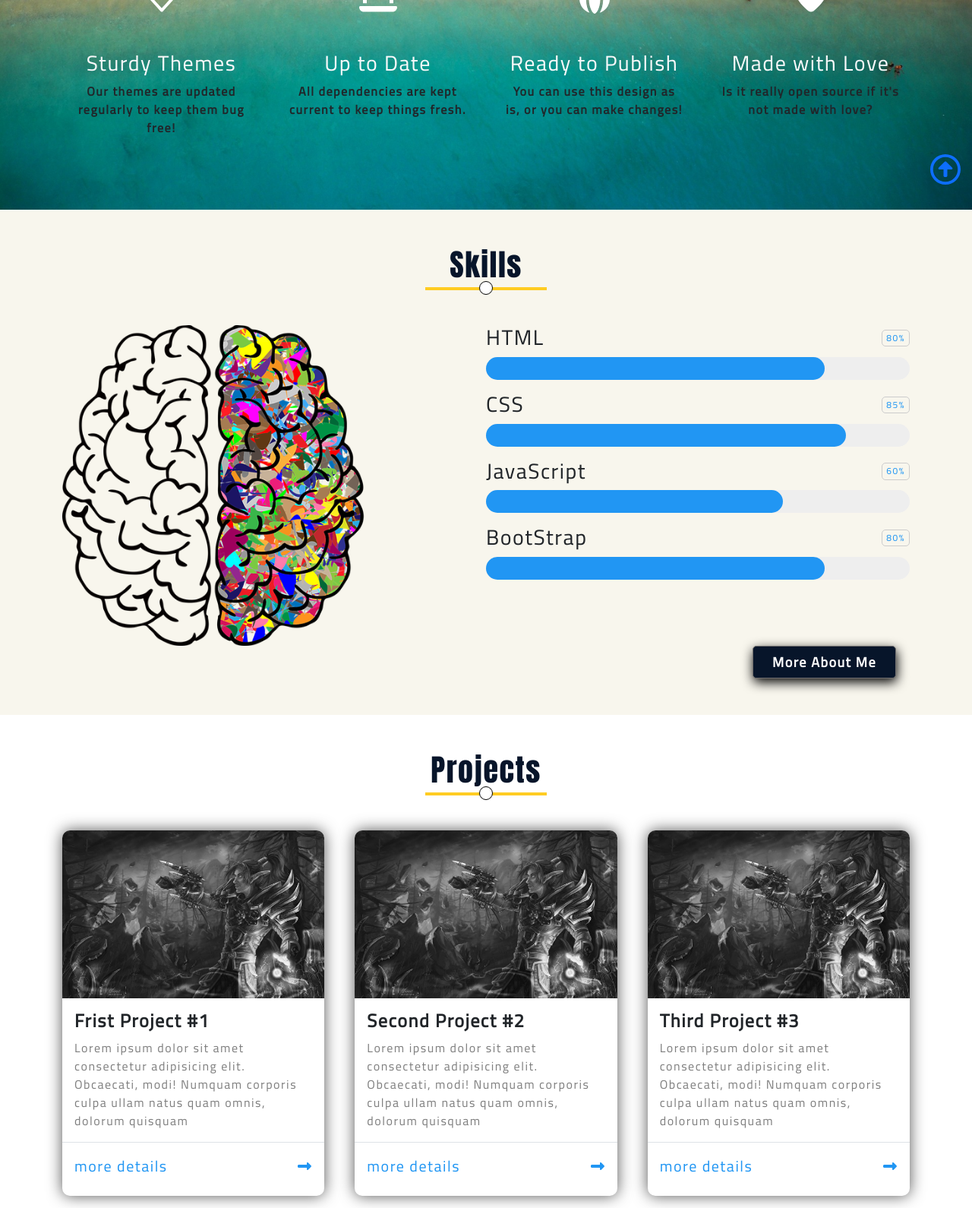
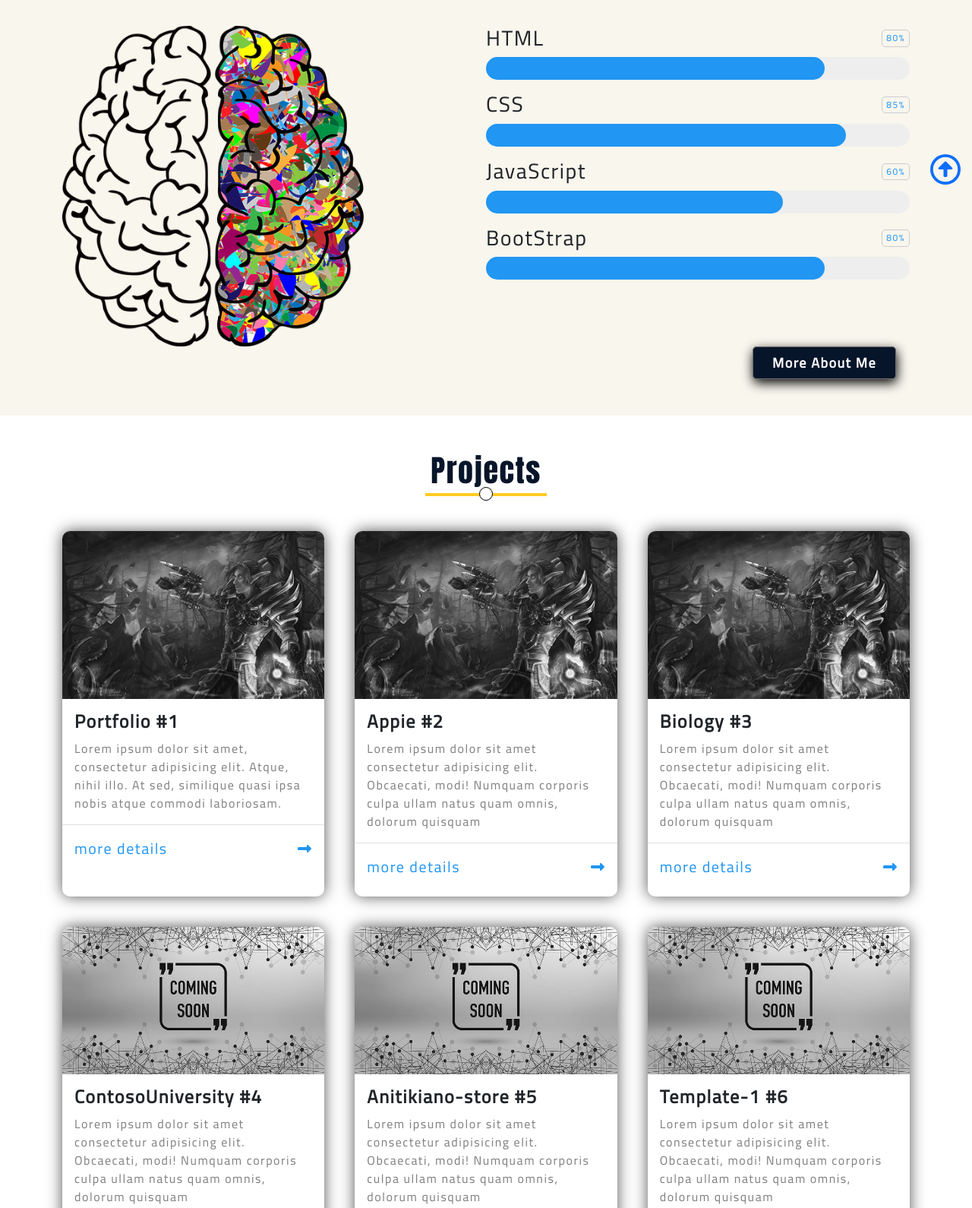
Before and after one commit to BelalAbdelbaset/portfolio, a plain HTML site: page index.html in a window 1280 px wide. Shown: the part 536-2126 px from the top of the page at 76% size. Drawn offline with nearby package versions, Linux system fonts and the light colour scheme; a web font is replaced by a local one.

Commit message:
Update index.html

```diff
--- a/index.html
+++ b/index.html
@@ -1,14 +1,25 @@
 <!DOCTYPE html>
 <html lang="en">
+
 <head>
   <meta charset="UTF-8">
   <meta http-equiv="X-UA-Compatible" content="IE=edge">
   <meta name="viewport" content="width=device-width, initial-scale=1.0">
   <!--Google Fonts-->
-    <link rel="preconnect" href="https://fonts.googleapis.com"><link rel="preconnect" href="https://fonts.gstatic.com" crossorigin><link href="https://fonts.googleapis.com/css2?family=Cairo&family=Inter:wght@100;400&family=Work+Sans:wght@600;800&display=swap" rel="stylesheet">
-    <link rel="preconnect" href="https://fonts.googleapis.com"><link rel="preconnect" href="https://fonts.gstatic.com" crossorigin><link href="https://fonts.googleapis.com/css2?family=Anton&display=swap" rel="stylesheet">
-    <link rel="preconnect" href="https://fonts.googleapis.com"><link rel="preconnect" href="https://fonts.gstatic.com" crossorigin><link href="https://fonts.googleapis.com/css2?family=Anton&family=Yanone+Kaffeesatz&display=swap" rel="stylesheet">
-    <link rel="preconnect" href="https://fonts.googleapis.com"><link rel="preconnect" href="https://fonts.gstatic.com" crossorigin><link href="https://fonts.googleapis.com/css2?family=Pacifico&display=swap" rel="stylesheet">
+  <link rel="preconnect" href="https://fonts.googleapis.com">
+  <link rel="preconnect" href="https://fonts.gstatic.com" crossorigin>
+  <link
+    href="https://fonts.googleapis.com/css2?family=Cairo&family=Inter:wght@100;400&family=Work+Sans:wght@600;800&display=swap"
+    rel="stylesheet">
+  <link rel="preconnect" href="https://fonts.googleapis.com">
+  <link rel="preconnect" href="https://fonts.gstatic.com" crossorigin>
+  <link href="https://fonts.googleapis.com/css2?family=Anton&display=swap" rel="stylesheet">
+  <link rel="preconnect" href="https://fonts.googleapis.com">
+  <link rel="preconnect" href="https://fonts.gstatic.com" crossorigin>
+  <link href="https://fonts.googleapis.com/css2?family=Anton&family=Yanone+Kaffeesatz&display=swap" rel="stylesheet">
+  <link rel="preconnect" href="https://fonts.googleapis.com">
+  <link rel="preconnect" href="https://fonts.gstatic.com" crossorigin>
+  <link href="https://fonts.googleapis.com/css2?family=Pacifico&display=swap" rel="stylesheet">
   <link rel="preconnect" href="https://fonts.googleapis.com">
   <link rel="preconnect" href="https://fonts.gstatic.com" crossorigin>
   <link href="https://fonts.googleapis.com/css2?family=Holtwood+One+SC&display=swap" rel="stylesheet">
@@ -22,6 +33,7 @@
   <link rel="stylesheet" href="CSS/main-stylesheet.css">
   <title>Belal</title>
 </head>
+
 <body>
   <!--start navbar-->
   <div class="navbar navbar-expand-lg sticky-top p-0 " id="navbar">
@@ -30,7 +42,8 @@
       <a class="logo text-light text-uppercase pe-lg-4 fs-4" href="#">
         belal
       </a>
-            <button class="navbar-toggler" type="button" data-bs-toggle="collapse" data-bs-target="#main" aria-controls="main" aria-expanded="false" aria-label="Toggle navigation">
+      <button class="navbar-toggler" type="button" data-bs-toggle="collapse" data-bs-target="#main" aria-controls="main"
+        aria-expanded="false" aria-label="Toggle navigation">
         <i class="fa-solid fa-bars"></i>
       </button>
       <div class="collapse navbar-collapse" id="main">
@@ -95,52 +108,22 @@
     <a href="#"><i class="fa-regular fa-circle-up"></i></a>
   </div>
   <!--End navbar-->
+
   <!--start Landing-->
   <div class="landing pt-5 pb-5" id="landing">
     <div class="container">
       <div class="content">
         <div class="info">
+          <!--Name-->
           <h1>
-               <span class="activeH">H</span><span>e</span><span>l</span><span>l</span><span>o</span><span> , </span><span>I</span><span>'</span><span>m</span><span class="activeH"> B</span><span>e</span><span>l</span><span>a</span><span>l</span>
+            <span class="activeH">H</span><span>e</span><span>l</span><span>l</span><span>o</span><span> ,
+            </span><span>I</span><span>'</span><span>m</span><span class="activeH">
+              B</span><span>e</span><span>l</span><span>a</span><span>l</span>
           </h1>
+          <!--About me button-->
           <a class="about-btn m-5" href="Pages/about-me.html">About Me</a>
         </div>
-          <!--start about-service-->
-          <div class="services pt-lg-5 pb-lg-5" id="services">
-            <div class="container pt-5">
-              <div class="srv row gx-4 gx-lg-5 mt-5">
-                <!--srv 1-->
-                <div class="col-lg-3 col-md-6 text-center">
-                          <i class="fa-regular fa-gem mb-5 fs-1"></i>
-                          <h3 class="mb-2 text-light">Sturdy Themes</h3>
-                          <p class="srv-taxt mb-0 fw-bold">Our themes are updated regularly to keep them bug free!</p>
       </div>
-
-                <!--srv 2-->
-                <div class=" col-lg-3 col-md-6 text-center">
-                          <i class="fa-solid fa-laptop  mb-5 fs-1"></i>
-                          <h3 class="mb-2 text-light">Up to Date</h3>
-                          <p class="srv-taxt mb-0 fw-bold">All dependencies are kept current to keep things fresh.</p>
-                </div>
-
-                <!--srv 3-->
-                <div class=" col-lg-3 col-md-6 text-center">
-                          <i class="fa-solid fa-globe mb-5 fs-1"></i>
-                          <h3 class="mb-2 text-light">Ready to Publish</h3>
-                          <p class="srv-taxt mb-0 fw-bold">You can use this design as is, or you can make changes!</p>
-                </div>
-
-                <!--srv 4-->
-                <div class=" col-lg-3 col-md-6 text-center">
-                          <i class="fa-solid fa-heart mb-5 fs-1"></i>
-                          <h3 class="mb-2 text-light">Made with Love</h3>
-                          <p class="srv-taxt mb-0 fw-bold">Is it really open source if it's not made with love?</p>
-                </div>
-              </div>
-            </div>
-          </div>
-        </div>
-          <!--End about-service-->
     </div>
   </div>
   <!--End Landing-->
@@ -187,95 +170,103 @@
     <h2 class="main-title">Projects</h2>
     <div class="container pt-5">
       <!--Box 1-->
-          <div class="box ">
-             <img class="img-fluid"src="Images/box-1.jpg" alt="">
+      <div class="box">
+        <img class="img-fluid" src="Images/box-1.jpg" alt="">
         <div class="box-info p-2">
-              <h1 class="fs-4 m-2 fw-bold">Frist Project #1</h1>
-              <p class="m-2 text-black-50">Lorem ipsum dolor sit amet consectetur adipisicing elit. Obcaecati, modi! Numquam corporis culpa ullam natus quam omnis, dolorum quisquam </p>
+          <h1 class="fs-4 m-2 fw-bold">Portfolio #1</h1>
+          <p class="m-2 text-black-50">Lorem ipsum dolor sit amet, consectetur adipisicing elit. Atque, nihil illo. At
+            sed, similique quasi ipsa nobis atque commodi laboriosam.</p>
         </div>
-            <div class="more-btn border-top mb-2 p-3 d-flex  justify-content-between align-items-center">
-              <a class="fs-5" href="#">more details</a>
+        <div class="more-btn border-top mb-2 p-3 d-flex justify-content-between align-items-center ">
+          <a class="fs-5" href="https://belalabdelbaset.github.io/portfolio/">more details</a>
           <i class="fas fa-long-arrow-alt-right"></i>
         </div>
       </div>
       <!--Box 2-->
       <div class="box ">
-            <img class="img-fluid "src="Images/box-1.jpg" alt="">
+        <img class="img-fluid " src="Images/box-1.jpg" alt="">
         <div class="box-info p-2">
-            <h1 class="fs-4 m-2 fw-bold">Second Project #2</h1>
-            <p class="m-2 text-black-50">Lorem ipsum dolor sit amet consectetur adipisicing elit. Obcaecati, modi! Numquam corporis culpa ullam natus quam omnis, dolorum quisquam </p>
+          <h1 class="fs-4 m-2 fw-bold">Appie #2</h1>
+          <p class="m-2 text-black-50">Lorem ipsum dolor sit amet consectetur adipisicing elit. Obcaecati, modi! Numquam
+            corporis culpa ullam natus quam omnis, dolorum quisquam </p>
         </div>
         <div class="more-btn border-top mb-2 p-3 d-flex  justify-content-between align-items-center">
-            <a class="fs-5" href="#">more details</a>
+          <a class="fs-5" href="https://belalabdelbaset.github.io/appie/">more details</a>
           <i class="fas fa-long-arrow-alt-right"></i>
         </div>
       </div>
       <!--Box 3-->
       <div class="box ">
-            <img class="img-fluid "src="Images/box-1.jpg" alt="">
+        <img class="img-fluid " src="Images/box-1.jpg" alt="">
         <div class="box-info p-2">
-            <h1 class="fs-4 m-2 fw-bold">Third Project #3</h1>
-            <p class="m-2 text-black-50">Lorem ipsum dolor sit amet consectetur adipisicing elit. Obcaecati, modi! Numquam corporis culpa ullam natus quam omnis, dolorum quisquam </p>
+          <h1 class="fs-4 m-2 fw-bold">Biology #3</h1>
+          <p class="m-2 text-black-50">Lorem ipsum dolor sit amet consectetur adipisicing elit. Obcaecati, modi! Numquam
+            corporis culpa ullam natus quam omnis, dolorum quisquam </p>
         </div>
         <div class="more-btn border-top mb-2 p-3 d-flex  justify-content-between align-items-center">
-            <a class="fs-5" href="#">more details</a>
+          <a class="fs-5" href="https://belalabdelbaset.github.io/Biology/">more details</a>
           <i class="fas fa-long-arrow-alt-right"></i>
         </div>
       </div>
       <!--Box 4-->
       <div class="box ">
-            <img class="soon img-fluid "src="Images/coming-soon.jpg" alt="">
+        <img class="img-fluid " src="Images/coming-soon.jpg" alt="">
         <div class="box-info p-2">
-            <h1 class="fs-4 m-2 fw-bold">Forth Project #4</h1>
-            <p class="m-2 text-black-50">Lorem ipsum dolor sit amet consectetur adipisicing elit. Obcaecati, modi! Numquam corporis culpa ullam natus quam omnis, dolorum quisquam </p>
+          <h1 class="fs-4 m-2 fw-bold">ContosoUniversity #4</h1>
+          <p class="m-2 text-black-50">Lorem ipsum dolor sit amet consectetur adipisicing elit. Obcaecati, modi! Numquam
+            corporis culpa ullam natus quam omnis, dolorum quisquam </p>
         </div>
         <div class="more-btn border-top mb-2 p-3 d-flex  justify-content-between align-items-center">
-            <a class="fs-5" href="#">more details</a>
+          <a class="fs-5" href="https://github.com/BelalAbdelbaset/ContosoUniversity">more details</a>
           <i class="fas fa-long-arrow-alt-right"></i>
         </div>
       </div>
       <!--Box 5-->
       <div class="box ">
-            <img class="soon img-fluid "src="Images/coming-soon.jpg" alt="">
+        <img class="img-fluid " src="Images/coming-soon.jpg" alt="">
         <div class="box-info p-2">
-            <h1 class="fs-4 m-2 fw-bold">Fifth Project #5</h1>
-            <p class="m-2 text-black-50">Lorem ipsum dolor sit amet consectetur adipisicing elit. Obcaecati, modi! Numquam corporis culpa ullam natus quam omnis, dolorum quisquam </p>
+          <h1 class="fs-4 m-2 fw-bold">Anitikiano-store #5</h1>
+          <p class="m-2 text-black-50">Lorem ipsum dolor sit amet consectetur adipisicing elit. Obcaecati, modi! Numquam
+            corporis culpa ullam natus quam omnis, dolorum quisquam </p>
         </div>
         <div class="more-btn border-top mb-2 p-3 d-flex  justify-content-between align-items-center">
-            <a class="fs-5" href="#">more details</a>
+          <a class="fs-5" href="https://belalabdelbaset.github.io/anitikiano-store/">more details</a>
           <i class="fas fa-long-arrow-alt-right"></i>
         </div>
       </div>
       <!--Box 6-->
       <div class="box ">
-            <img class="soon img-fluid "src="Images/coming-soon.jpg" alt="">
+        <img class="img-fluid " src="Images/coming-soon.jpg" alt="">
         <div class="box-info p-2">
-            <h1 class="fs-4 m-2 fw-bold">Sixth Project #6</h1>
-            <p class="m-2 text-black-50">Lorem ipsum dolor sit amet consectetur adipisicing elit. Obcaecati, modi! Numquam corporis culpa ullam natus quam omnis, dolorum quisquam </p>
+          <h1 class="fs-4 m-2 fw-bold">Template-1 #6</h1>
+          <p class="m-2 text-black-50">Lorem ipsum dolor sit amet consectetur adipisicing elit. Obcaecati, modi! Numquam
+            corporis culpa ullam natus quam omnis, dolorum quisquam </p>
         </div>
         <div class="more-btn border-top mb-2 p-3 d-flex  justify-content-between align-items-center">
-            <a class="fs-5" href="#">more details</a>
+          <a class="fs-5" href="https://github.com/BelalAbdelbaset/Template-1">more details</a>
           <i class="fas fa-long-arrow-alt-right"></i>
         </div>
       </div>
       <!--Box 7-->
       <div class="box ">
-            <img class="soon img-fluid "src="Images/coming-soon.jpg" alt="">
+        <img class="soon img-fluid " src="Images/coming-soon.jpg" alt="">
         <div class="box-info p-2">
-            <h1 class="fs-4 m-2 fw-bold">Seventh Project #7</h1>
-            <p class="m-2 text-black-50">Lorem ipsum dolor sit amet consectetur adipisicing elit. Obcaecati, modi! Numquam corporis culpa ullam natus quam omnis, dolorum quisquam </p>
+          <h1 class="fs-4 m-2 fw-bold">A.Space #7</h1>
+          <p class="m-2 text-black-50">Lorem ipsum dolor sit amet consectetur adipisicing elit. Obcaecati, modi! Numquam
+            corporis culpa ullam natus quam omnis, dolorum quisquam </p>
         </div>
         <div class="more-btn border-top mb-2 p-3 d-flex  justify-content-between align-items-center">
-            <a class="fs-5" href="#">more details</a>
+          <a class="fs-5" href="https://belalabdelbaset.github.io/A.Space/">more details</a>
           <i class="fas fa-long-arrow-alt-right"></i>
         </div>
       </div>
       <!--Box 8-->
       <div class="box">
-            <img class="soon img-fluid"src="Images/coming-soon.jpg" alt="">
+        <img class="soon img-fluid" src="Images/coming-soon.jpg" alt="">
         <div class="box-info p-2">
           <h1 class="fs-4 m-2 fw-bold">Eighth Project #8</h1>
-            <p class="m-2 text-black-50">Lorem ipsum dolor sit amet consectetur adipisicing elit. Obcaecati, modi! Numquam corporis culpa ullam natus quam omnis, dolorum quisquam </p>
+          <p class="m-2 text-black-50">Lorem ipsum dolor sit amet consectetur adipisicing elit. Obcaecati, modi! Numquam
+            corporis culpa ullam natus quam omnis, dolorum quisquam </p>
         </div>
         <div class="more-btn border-top mb-2 p-3 d-flex  justify-content-between align-items-center">
           <a class="fs-5" href="#">more details</a>
@@ -297,7 +288,9 @@
         <div class="blog-info col-lg-6 col-md-6 text-center">
           <h1 class="pb-4 fw-bold">Frist Blog <span>#1</span></h1>
           <p class="pt-4 text-black-50 fs-5">
-              Lorem ipsum dolor sit, amet consectetur adipisicing elit. Unde, obcaecati. Veritatis unde autem a quibusdam similique, hic saepe eaque corrupti accusamus quod voluptate. Aspernatur aperiam placeat ullam quam. Veniam, ullam!
+            Lorem ipsum dolor sit, amet consectetur adipisicing elit. Unde, obcaecati. Veritatis unde autem a quibusdam
+            similique, hic saepe eaque corrupti accusamus quod voluptate. Aspernatur aperiam placeat ullam quam. Veniam,
+            ullam!
           </p>
         </div>
       </div>
@@ -306,7 +299,9 @@
         <div class="blog-info col-lg-6 col-md-6 text-center">
           <h1 class="pb-4 fw-bold">Seconed Blog <span>#2</span></h1>
           <p class="pt-4 text-black-50 fs-5">
-              Lorem ipsum dolor sit, amet consectetur adipisicing elit. Unde, obcaecati. Veritatis unde autem a quibusdam similique, hic saepe eaque corrupti accusamus quod voluptate. Aspernatur aperiam placeat ullam quam. Veniam, ullam!
+            Lorem ipsum dolor sit, amet consectetur adipisicing elit. Unde, obcaecati. Veritatis unde autem a quibusdam
+            similique, hic saepe eaque corrupti accusamus quod voluptate. Aspernatur aperiam placeat ullam quam. Veniam,
+            ullam!
           </p>
         </div>
         <div class="blog-image col-lg-6 col-md-6 text-center ">
@@ -321,7 +316,9 @@
         <div class="blog-info col-lg-6 col-md-6 text-center">
           <h1 class="pb-4 fw-bold">Third Blog <span>#3</span></h1>
           <p class="pt-4 text-black-50 fs-5">
-              Lorem ipsum dolor sit, amet consectetur adipisicing elit. Unde, obcaecati. Veritatis unde autem a quibusdam similique, hic saepe eaque corrupti accusamus quod voluptate. Aspernatur aperiam placeat ullam quam. Veniam, ullam!
+            Lorem ipsum dolor sit, amet consectetur adipisicing elit. Unde, obcaecati. Veritatis unde autem a quibusdam
+            similique, hic saepe eaque corrupti accusamus quod voluptate. Aspernatur aperiam placeat ullam quam. Veniam,
+            ullam!
           </p>
         </div>
       </div>
@@ -330,7 +327,9 @@
         <div class="blog-info col-lg-6 col-md-6 text-center">
           <h1 class="pb-4 fw-bold">Forth Blog <span>#4</span></h1>
           <p class="pt-4 text-black-50 fs-5">
-              Lorem ipsum dolor sit, amet consectetur adipisicing elit. Unde, obcaecati. Veritatis unde autem a quibusdam similique, hic saepe eaque corrupti accusamus quod voluptate. Aspernatur aperiam placeat ullam quam. Veniam, ullam!
+            Lorem ipsum dolor sit, amet consectetur adipisicing elit. Unde, obcaecati. Veritatis unde autem a quibusdam
+            similique, hic saepe eaque corrupti accusamus quod voluptate. Aspernatur aperiam placeat ullam quam. Veniam,
+            ullam!
           </p>
         </div>
         <div class="blog-image col-lg-6 col-md-6 text-center">
@@ -339,7 +338,7 @@
       </div>
     </div>
     <div class=" blog-btn d-flex align-items-center justify-content-center p-5 ">
-        <a class="btn about-btn ps-2 pe-3" href="Pages/blog.html">More Blogs  ..</a>
+      <a class="btn about-btn ps-2 pe-3" href="Pages/blog.html">More Blogs ..</a>
     </div>
   </div>
   <!-- End Blog -->
@@ -351,7 +350,9 @@
         <div class="col-md-6 col-lg-4 text-start">
           <div class="info">
             <img class="mb-4 footer-image w-25" src="images/logo.png" alt="">
-              <p>Lorem, ipsum dolor sit amet consectetur adipisicing elit. Explicabo molestiae voluptatibus vitae optio velit eum adipisci odio aperiam esse quos expedita sint iure sit minus, animi vel reprehenderit et veniam.</p>
+            <p>Lorem, ipsum dolor sit amet consectetur adipisicing elit. Explicabo molestiae voluptatibus vitae optio
+              velit eum adipisci odio aperiam esse quos expedita sint iure sit minus, animi vel reprehenderit et veniam.
+            </p>
             <div class="copyright">
               Disigned by <span>BELAL</span>
               <div>
@@ -430,4 +431,5 @@
   <script src="JS/bootstrap.bundle.min.js"></script>
   <script script script src="JS/all.min.js"></script>
 </body>
+
 </html>
```
Lines whose indentation alone changed are shown as unchanged.
